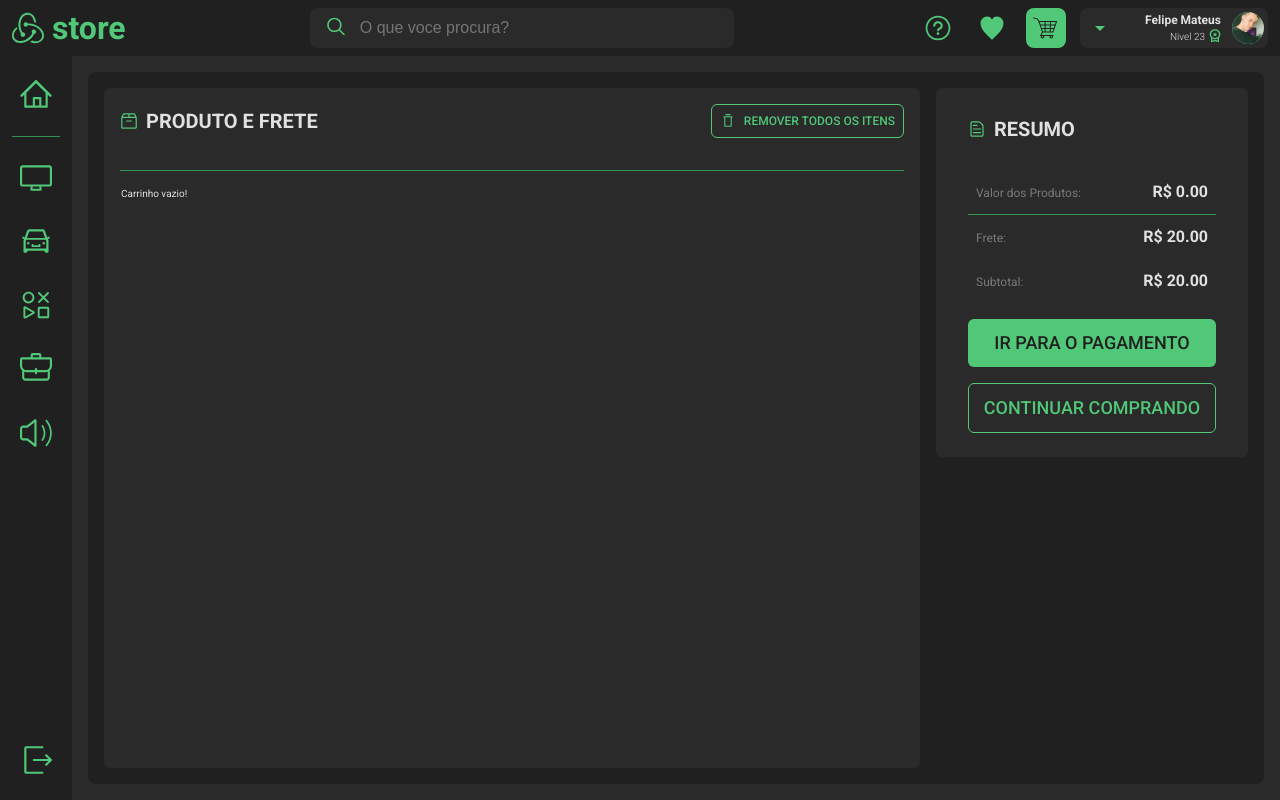
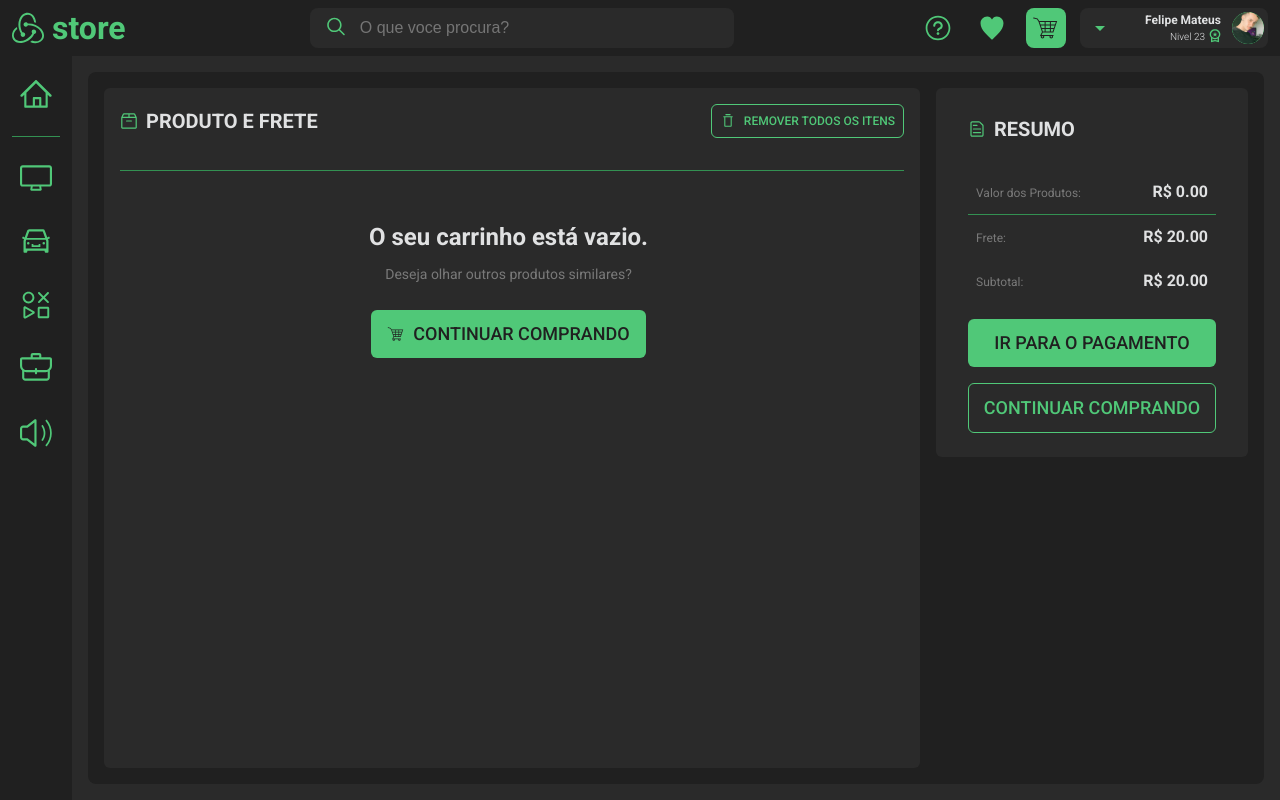
Before and after one commit to avulso17/redux-store, a Next.js app: page /cart in a window 1280 px wide. Built offline with nearby package versions, Linux system fonts and the light colour scheme.

Commit message:
feat(search): search slice implemented

```diff
--- a/src/components/navbar/navbar.tsx
+++ b/src/components/navbar/navbar.tsx
@@ -1,12 +1,13 @@
 import Link from 'next/link'
 import { useRouter } from 'next/router'
 
-import { useState } from 'react'
+import { useEffect } from 'react'
 import { toast } from 'react-hot-toast'
 import { GiShoppingCart } from 'react-icons/gi'
 import { SiRedux } from 'react-icons/si'
 
-import { useAppSelector } from '@/hooks/useType'
+import { useAppDispatch, useAppSelector } from '@/hooks/useType'
+import { changeSearch, resetSearch } from '@/store/reducers/search'
 import {
   HeartFilledIcon,
   MagnifyingGlassIcon,
@@ -27,13 +28,20 @@ import { UserMenu } from './userMenu'
 
 // TODO: Add search function
 export function Navbar(): JSX.Element {
-  const cartItens = useAppSelector((state) => state.cart.length)
+  const dispatch = useAppDispatch()
   const { pathname } = useRouter()
-  const [search, setSearch] = useState<string>('')
+  const { cartItens, search } = useAppSelector((state) => ({
+    cartItens: state.cart.length,
+    search: state.search,
+  }))
 
   function handleSearch(e: React.ChangeEvent<HTMLInputElement>): void {
-    setSearch(e.target.value)
+    dispatch(changeSearch(e.target.value))
   }
+
+  useEffect(() => {
+    dispatch(resetSearch())
+  }, [pathname, dispatch])
 
   return (
     <>
--- a/src/components/navbar/userMenu/dropdownUser.tsx
+++ b/src/components/navbar/userMenu/dropdownUser.tsx
@@ -10,6 +10,7 @@ import {
 import {
   ChevronRightIcon,
   DotFilledIcon,
+  ExitIcon,
   MoonIcon,
   SunIcon,
 } from '@radix-ui/react-icons'
@@ -109,6 +110,15 @@ export function DropdownUser({
             </MenuRadioItem>
           </RadioGroup>
 
+          <MenuSeparator />
+
+          <MenuItem>
+            Sair
+            <RightSlot>
+              <ExitIcon />
+            </RightSlot>
+          </MenuItem>
+
           {/* <MenuSeparator /> */}
 
           {/* <MenuCheckboxItem>
--- a/src/components/sidebar/sidebar.tsx
+++ b/src/components/sidebar/sidebar.tsx
@@ -6,7 +6,6 @@ import { useAppSelector } from '@/hooks/useType'
 import {
   BackpackIcon,
   DesktopIcon,
-  ExitIcon,
   HomeIcon,
   MixIcon,
   SpeakerLoudIcon,
@@ -14,7 +13,7 @@ import {
 
 import { Separator } from '../separator'
 import { SideTooltip } from './sideTooltip'
-import { ButtonBox, Container, LogoutButton, SideButton } from './styles'
+import { ButtonBox, Container, SideButton } from './styles'
 
 export function Sidebar(): JSX.Element {
   const router = useRouter()
@@ -59,12 +58,6 @@ export function Sidebar(): JSX.Element {
           )
         })}
       </ButtonBox>
-
-      <SideTooltip title={'Sair'}>
-        <LogoutButton as='button'>
-          <ExitIcon />
-        </LogoutButton>
-      </SideTooltip>
     </Container>
   )
 }
--- a/src/components/sidebar/styles.ts
+++ b/src/components/sidebar/styles.ts
@@ -111,5 +111,3 @@ export const SideButton = styled(Link)<{ selected?: boolean }>`
       }
     `}
 `
-
-export const LogoutButton = styled(SideButton)``
--- a/src/pages/cart/index.tsx
+++ b/src/pages/cart/index.tsx
@@ -1,5 +1,8 @@
+import Link from 'next/link'
+
 import { useState } from 'react'
 import { toast } from 'react-hot-toast'
+import { GiShoppingCart } from 'react-icons/gi'
 
 import { AlertDialog } from '@/components/alertDialog'
 import { Button } from '@/components/button'
@@ -14,6 +17,7 @@ import {
   CartContent,
   CartHeader,
   CartList,
+  CartNoItems,
   Container,
   ResumeSection,
 } from './styles'
@@ -24,16 +28,19 @@ export default function CartPage(): JSX.Element {
   const frete = 20
   const { cart, total } = useAppSelector((state) => {
     let total = 0
+    const regExp = new RegExp(state.search, 'i')
 
     const cartItens = state.cart.reduce((itens, cartItem) => {
       const item = state.itens.find((item) => item.id === cartItem.id)
 
       total += (item?.price ?? 0) * cartItem.quantity
 
-      itens.push({
-        ...item,
-        quantity: cartItem.quantity,
-      })
+      if (item?.title.match(regExp) != null) {
+        itens.push({
+          ...item,
+          quantity: cartItem.quantity,
+        })
+      }
 
       return itens
     }, [])
@@ -100,7 +107,16 @@ export default function CartPage(): JSX.Element {
               )
             })
           ) : (
-            <p>Carrinho vazio!</p>
+            <CartNoItems>
+              <b>O seu carrinho está vazio.</b>
+              <p>Deseja olhar outros produtos similares?</p>
+              <Link href={'/'}>
+                <Button>
+                  <GiShoppingCart />
+                  Continuar comprando
+                </Button>
+              </Link>
+            </CartNoItems>
           )}
         </CartList>
       </CartContent>
--- a/src/pages/cart/styles.ts
+++ b/src/pages/cart/styles.ts
@@ -19,16 +19,6 @@ export const CartContent = styled.div`
   overflow: hidden;
   padding: 1.6rem;
   height: 100%;
-  width: 100%;
-`
-
-export const CartList = styled.div`
-  display: flex;
-  flex-direction: column;
-  gap: 1.6rem;
-  overflow-x: hidden;
-  padding: 0.1rem;
-  padding-right: 0.8rem;
   width: 100%;
 `
 
@@ -83,6 +73,41 @@ export const CartHeader = styled.div`
   }
 `
 
+export const CartList = styled.div`
+  display: flex;
+  flex-direction: column;
+  gap: 1.6rem;
+  overflow-x: hidden;
+  padding: 0.1rem;
+  padding-right: 0.8rem;
+  width: 100%;
+`
+
+export const CartNoItems = styled.div`
+  display: flex;
+  flex-direction: column;
+  align-items: center;
+  gap: 0.8rem;
+  padding: 3.2rem;
+  width: 100%;
+
+  > b {
+    font-size: 2.4rem;
+    line-height: 3.4rem;
+  }
+
+  > p {
+    color: ${({ theme }) => theme.default.textAlpha};
+    font-size: 1.4rem;
+    line-height: 2.4rem;
+  }
+
+  button {
+    text-transform: uppercase;
+    margin-top: 1.6rem;
+  }
+`
+
 export const ResumeSection = styled.div`
   background-color: ${({ theme }) => theme.default.bgColor};
   border-radius: 0.6rem;
--- a/src/store/index.tsx
+++ b/src/store/index.tsx
@@ -3,6 +3,7 @@ import { configureStore } from '@reduxjs/toolkit'
 import cartSlice from './reducers/cart'
 import categorysSlice from './reducers/categorys'
 import itensSlice from './reducers/itens'
+import searchSlice from './reducers/search'
 import themeSlice from './reducers/theme'
 
 export type RootState = ReturnType<typeof store.getState>
@@ -14,6 +15,7 @@ const store = configureStore({
     categorys: categorysSlice,
     itens: itensSlice,
     cart: cartSlice,
+    search: searchSlice,
   },
 })
 
--- /dev/null
+++ b/src/store/reducers/search.ts
@@ -0,0 +1,16 @@
+import { createSlice } from '@reduxjs/toolkit'
+
+const initialState = ''
+
+const searchSlice = createSlice({
+  name: 'search',
+  initialState,
+  reducers: {
+    changeSearch: (state, { payload }) => payload,
+    resetSearch: () => initialState,
+  },
+})
+
+export const { changeSearch, resetSearch } = searchSlice.actions
+
+export default searchSlice.reducer
```
Also changed, not shown: src/pages/category/[id].tsx (+15 -5 lines).
